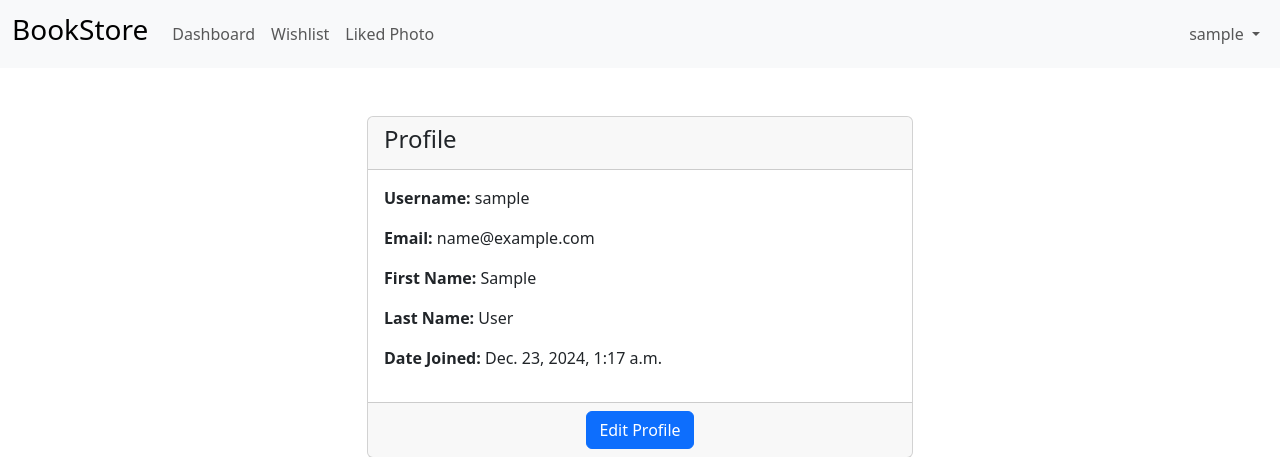
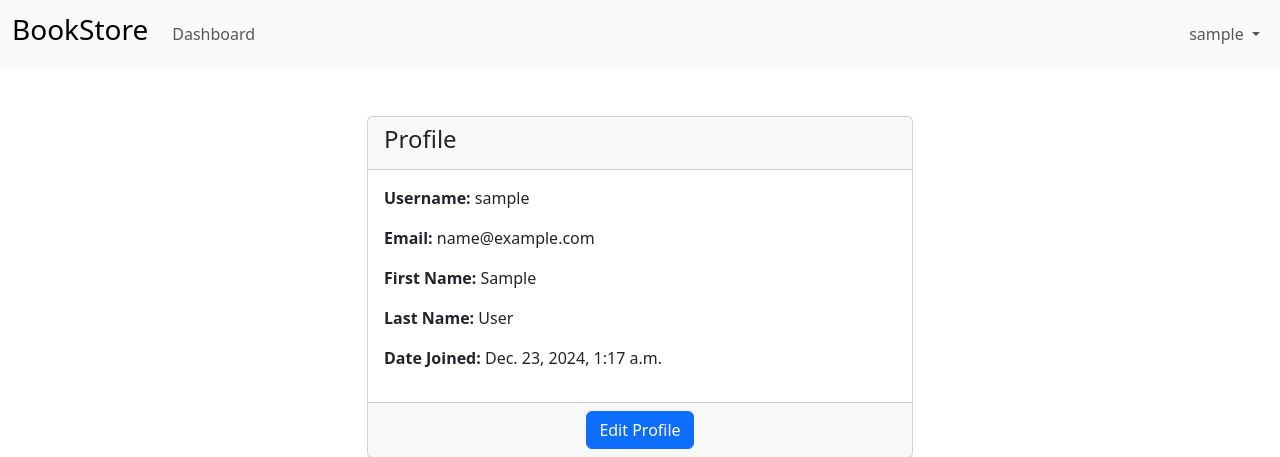
Before and after one commit to Mohamed-A-Badr/book-store, a Django app: page /account/ in a window 1280 px wide. Shown: the top 457 px of the page. Run offline with Django 5.2, Linux system fonts and the light colour scheme; the visitor is signed in with stand-in values (Sample User, id 1); data comes from the database, SQL or seed files in the repository.

Commit message:
update base file

```diff
--- a/templates/base.html
+++ b/templates/base.html
@@ -34,12 +34,7 @@
                     <li class="nav-item">
                         <a class="nav-link" href="{% url 'books:book_list' %}">Dashboard</a>
                     </li>
-                    <li class="nav-item">
-                        <a class="nav-link" href="#">Wishlist</a>
-                    </li>
-                    <li class="nav-item">
-                        <a class="nav-link" href="#">Liked Photo</a>
-                    </li>
+
                 </ul>
             </div>
 
```
